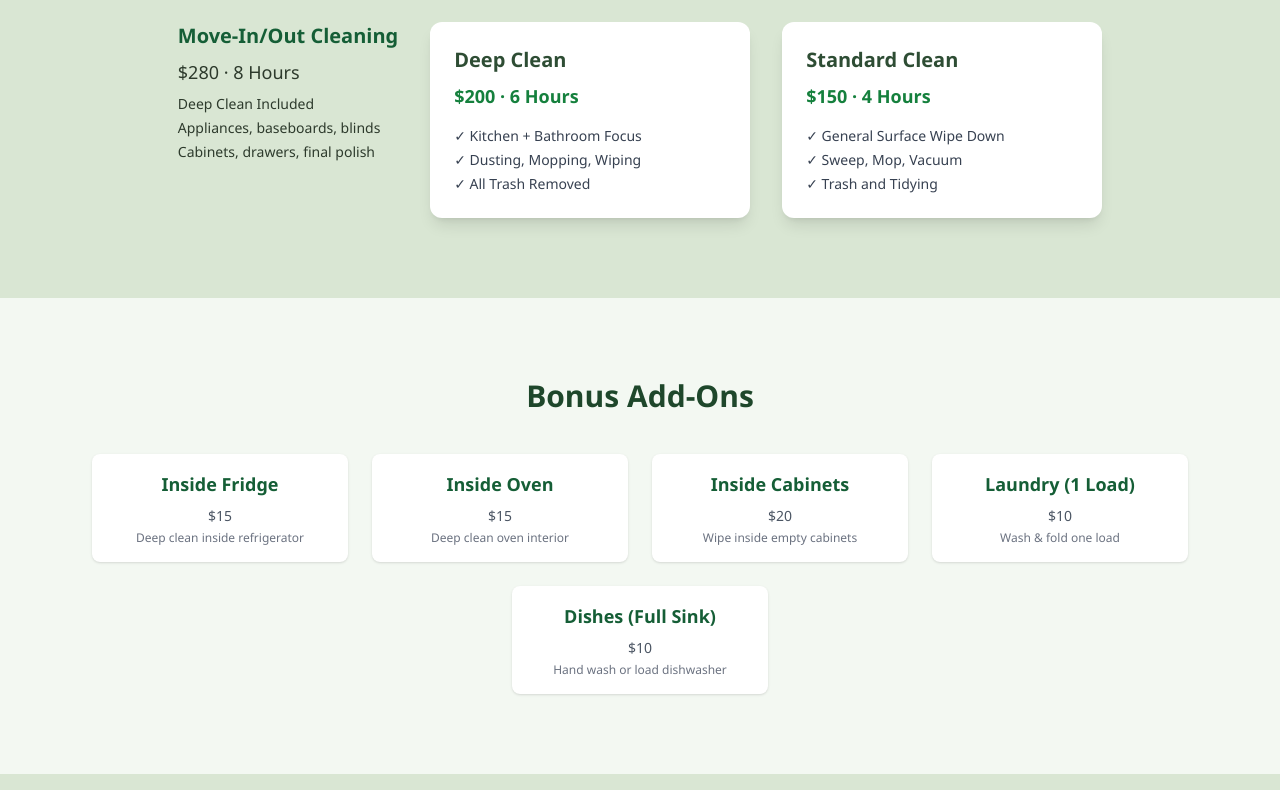
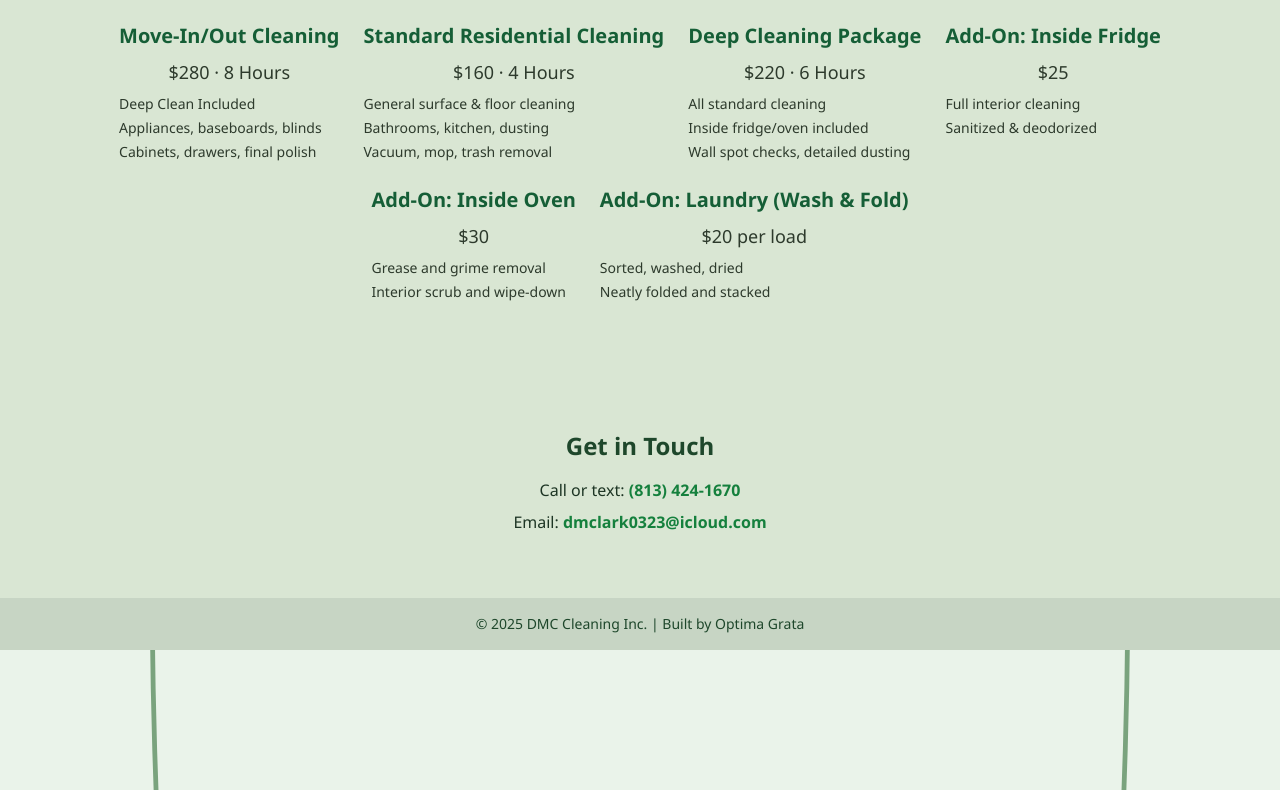
Before and after one commit to C4xEN/DMC-Cleaning-INC, a plain HTML site: page index.html in a window 1280 px wide. Shown: the part 716-1506 px from the top of the page. After the commit the page ends 1366 px from the top, so only its background shows below. Drawn offline with nearby package versions, Linux system fonts and the light colour scheme.

Commit message:
Update index.html

```diff
--- a/index.html
+++ b/index.html
@@ -68,9 +68,11 @@
     <p class="max-w-2xl mx-auto text-lg text-[#2e4d34]">We specialize in residential cleaning, offering flat-rate packages tailored to your needs. Whether you're moving in, moving out, or just need a deep reset, we’re here to leave your space spotless and stress-free.</p>
   </section>
 
-    <section id="pricing" class="py-20 bg-[#d9e6d3]" data-aos="fade-up">
-    <h2 class="text-3xl font-bold text-center text-[#1e472b] mb-10">Our Packages</h2>
-    <div class="flex flex-wrap justify-center gap-8">
+    <section id="pricing" class="flex flex-col items-center justify-center text-center py-16 px-4 bg-[#d9e6d3]" data-aos="fade-up">
+  <h2 class="text-3xl font-bold text-[#155e36] mb-8">Packages</h2>
+
+  <div class="flex flex-wrap justify-center gap-6 mt-6">
+
     <div class="card">
       <h3 class="text-xl font-semibold text-[#155e36]">Move-In/Out Cleaning</h3>
       <p class="text-[#2d3a2c] font-medium text-lg my-2">$280 <span class="duration">· 8 Hours</span></p>
@@ -81,58 +83,56 @@
       </ul>
     </div>
 
-           <div class="bg-white rounded-xl shadow-lg p-6 w-80">
-        <h3 class="text-xl font-bold text-[#2e4d34] mb-2">Deep Clean</h3>
-        <p class="text-green-700 font-bold text-lg mb-4">$200 · 6 Hours</p>
-        <ul class="text-left text-sm text-gray-700 space-y-1">
-          <li>✓ Kitchen + Bathroom Focus</li>
-          <li>✓ Dusting, Mopping, Wiping</li>
-          <li>✓ All Trash Removed</li>
+    <div class="card">
+      <h3 class="text-xl font-semibold text-[#155e36]">Standard Residential Cleaning</h3>
+      <p class="text-[#2d3a2c] font-medium text-lg my-2">$160 <span class="duration">· 4 Hours</span></p>
+      <ul class="text-sm text-left text-[#2d3a2c] space-y-1">
+        <li>General surface & floor cleaning</li>
+        <li>Bathrooms, kitchen, dusting</li>
+        <li>Vacuum, mop, trash removal</li>
       </ul>
     </div>
 
-           <div class="bg-white rounded-xl shadow-lg p-6 w-80">
-        <h3 class="text-xl font-bold text-[#2e4d34] mb-2">Standard Clean</h3>
-        <p class="text-green-700 font-bold text-lg mb-4">$150 · 4 Hours</p>
-        <ul class="text-left text-sm text-gray-700 space-y-1">
-          <li>✓ General Surface Wipe Down</li>
-          <li>✓ Sweep, Mop, Vacuum</li>
-          <li>✓ Trash and Tidying</li>
+    <div class="card">
+      <h3 class="text-xl font-semibold text-[#155e36]">Deep Cleaning Package</h3>
+      <p class="text-[#2d3a2c] font-medium text-lg my-2">$220 <span class="duration">· 6 Hours</span></p>
+      <ul class="text-sm text-left text-[#2d3a2c] space-y-1">
+        <li>All standard cleaning</li>
+        <li>Inside fridge/oven included</li>
+        <li>Wall spot checks, detailed dusting</li>
       </ul>
     </div>
+
+    <div class="card">
+      <h3 class="text-xl font-semibold text-[#155e36]">Add-On: Inside Fridge</h3>
+      <p class="text-[#2d3a2c] font-medium text-lg my-2">$25</p>
+      <ul class="text-sm text-left text-[#2d3a2c] space-y-1">
+        <li>Full interior cleaning</li>
+        <li>Sanitized & deodorized</li>
+      </ul>
+    </div>
+
+    <div class="card">
+      <h3 class="text-xl font-semibold text-[#155e36]">Add-On: Inside Oven</h3>
+      <p class="text-[#2d3a2c] font-medium text-lg my-2">$30</p>
+      <ul class="text-sm text-left text-[#2d3a2c] space-y-1">
+        <li>Grease and grime removal</li>
+        <li>Interior scrub and wipe-down</li>
+      </ul>
+    </div>
+
+    <div class="card">
+      <h3 class="text-xl font-semibold text-[#155e36]">Add-On: Laundry (Wash & Fold)</h3>
+      <p class="text-[#2d3a2c] font-medium text-lg my-2">$20 per load</p>
+      <ul class="text-sm text-left text-[#2d3a2c] space-y-1">
+        <li>Sorted, washed, dried</li>
+        <li>Neatly folded and stacked</li>
+      </ul>
+    </div>
+
   </div>
 </section>
 
-   <section class="py-20 px-6 bg-[#f3f8f2]" data-aos="fade-up">
-    <h2 class="text-3xl font-bold text-center text-[#1e472b] mb-10">Bonus Add-Ons</h2>
-    <div class="flex flex-wrap justify-center gap-6">
-           <div class="bg-white rounded-lg p-4 shadow w-64 text-center">
-        <h4 class="font-bold text-lg text-[#155e36] mb-2">Inside Fridge</h4>
-        <p class="text-sm text-gray-600 mb-1">$15</p>
-        <p class="text-xs text-gray-500">Deep clean inside refrigerator</p>
-      </div>
-      <div class="bg-white rounded-lg p-4 shadow w-64 text-center">
-        <h4 class="font-bold text-lg text-[#155e36] mb-2">Inside Oven</h4>
-        <p class="text-sm text-gray-600 mb-1">$15</p>
-        <p class="text-xs text-gray-500">Deep clean oven interior</p>
-      </div>
-      <div class="bg-white rounded-lg p-4 shadow w-64 text-center">
-        <h4 class="font-bold text-lg text-[#155e36] mb-2">Inside Cabinets</h4>
-        <p class="text-sm text-gray-600 mb-1">$20</p>
-        <p class="text-xs text-gray-500">Wipe inside empty cabinets</p>
-      </div>
-      <div class="bg-white rounded-lg p-4 shadow w-64 text-center">
-        <h4 class="font-bold text-lg text-[#155e36] mb-2">Laundry (1 Load)</h4>
-        <p class="text-sm text-gray-600 mb-1">$10</p>
-        <p class="text-xs text-gray-500">Wash & fold one load</p>
-      </div>
-      <div class="bg-white rounded-lg p-4 shadow w-64 text-center">
-        <h4 class="font-bold text-lg text-[#155e36] mb-2">Dishes (Full Sink)</h4>
-        <p class="text-sm text-gray-600 mb-1">$10</p>
-        <p class="text-xs text-gray-500">Hand wash or load dishwasher</p>
-      </div>
-    </div>
-  </section>
 
     <section class="py-16 bg-[#d9e6d3] text-center" data-aos="fade-up">
     <h2 class="text-2xl font-bold text-[#1e472b] mb-4">Get in Touch</h2>
```
Lines whose indentation alone changed are shown as unchanged.
